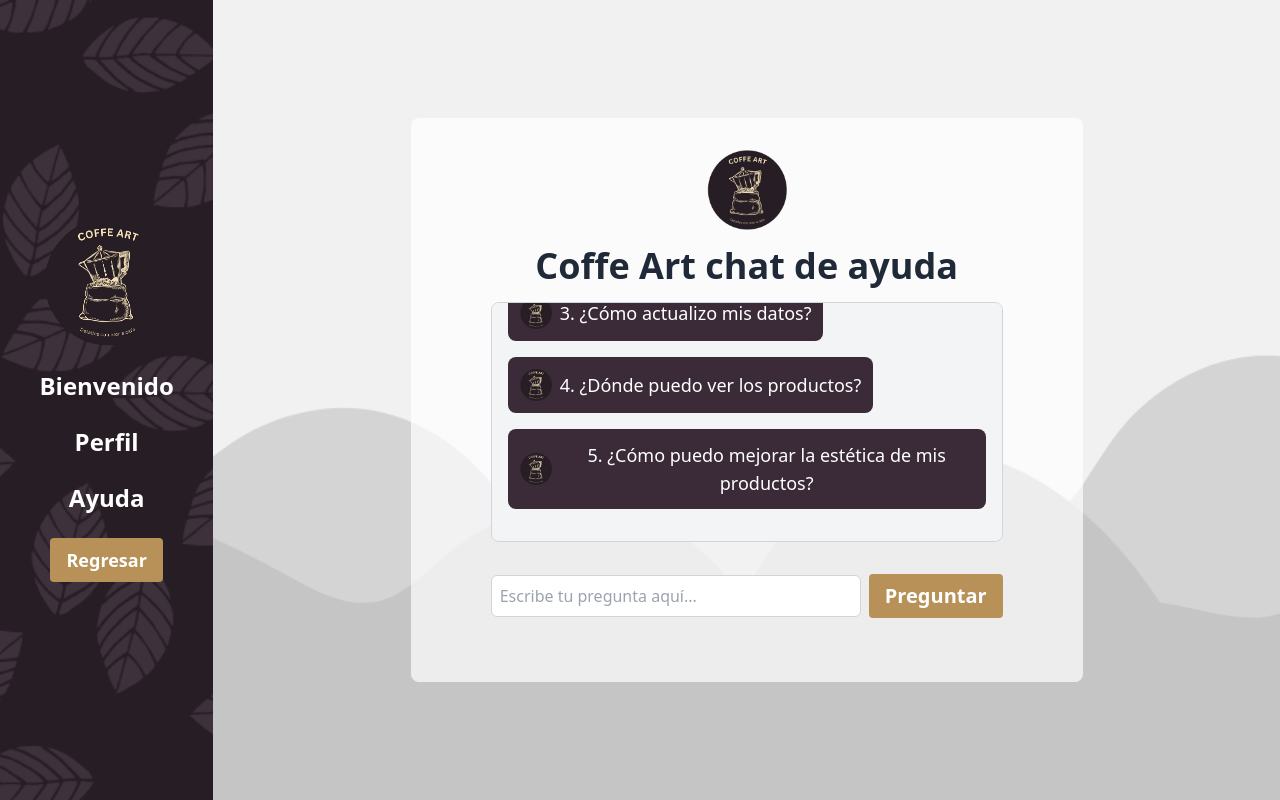
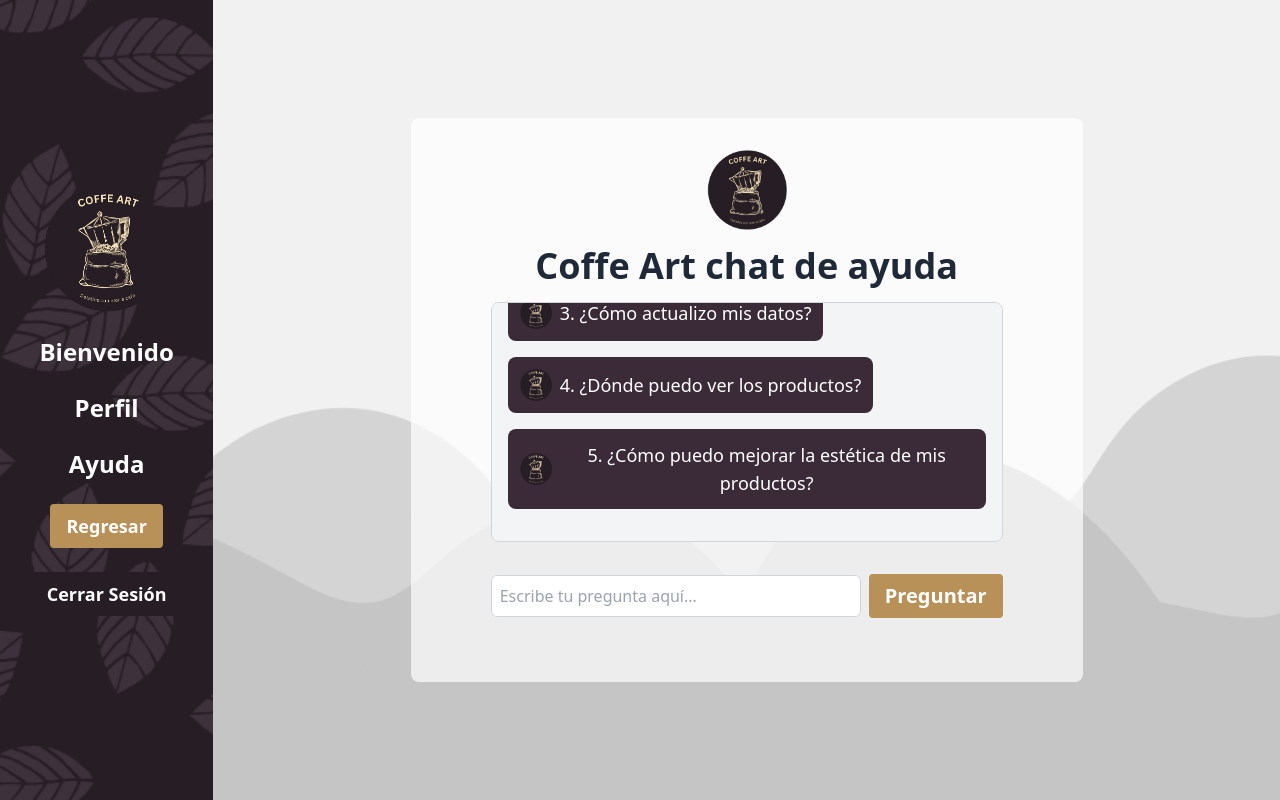
Before and after one commit to Coffe-Art/front-exp, a React (Vite) app: page /Help in a window 1280 px wide. Built offline with nearby package versions, Linux system fonts and the light colour scheme; sample sign-in values are in the browser's storage; what @mercadopago/sdk-react would draw is missing.

Commit message:
removiendo funciones cocas

```diff
--- a/src/components/Layouts/HomePage/SalesOverview.jsx
+++ b/src/components/Layouts/HomePage/SalesOverview.jsx
@@ -54,6 +54,15 @@ export const SalesOverview = ({ isAuthenticated, userType }) => {
     }
   };
 
+
+   // Función para cerrar la sesión y borrar el localStorage
+   const handleLogout = () => {
+    localStorage.clear(); // Limpia el localStorage
+    navigate('/'); // Redirige al login o página inicial
+    window.location.reload(); // Recarga la página
+  };
+
+
   return (
     <div className="flex flex-col md:flex-row min-h-screen bg-gray-200">
       {/* Panel de Navegación */}
@@ -95,6 +104,15 @@ export const SalesOverview = ({ isAuthenticated, userType }) => {
           >
             Regresar
           </button>
+          {/* Botón para cerrar sesión, visible solo si no es 'anonimo' */}
+          {userRole !== 'anonimo' && (
+            <button
+              className="bg-darkpurple text-white px-4 py-2 rounded hover:bg-lightpurple mt-4 text-lg font-bold"
+              onClick={handleLogout}
+            >
+              Cerrar Sesión
+            </button>
+          )}
         </nav>
       </div>
 
--- a/src/components/Layouts/MenuNavegation/Help.jsx
+++ b/src/components/Layouts/MenuNavegation/Help.jsx
@@ -109,6 +109,13 @@ export const Help = () => {
     chatEndRef.current?.scrollIntoView({ behavior: 'smooth' });
   }, [messages]);
 
+         // Función para cerrar la sesión y borrar el localStorage
+         const handleLogout = () => {
+          localStorage.clear(); // Limpia el localStorage
+          navigate('/'); // Redirige al login o página inicial
+          window.location.reload(); // Recarga la página
+        };
+
   return (
     <div className="flex flex-col md:flex-row min-h-screen bg-white">
       <div
@@ -132,7 +139,6 @@ export const Help = () => {
           {/* Rutas para el rol 'comprador' o 'anonimo' */}
           {(userRole === 'comprador' ) && (
             <>
-              <NavLink to="/ProductFav" className="text-xl md:text-2xl text-white hover:text-darkyellow font-bold">Favoritos</NavLink>
               <NavLink to="/Cart" className="text-xl md:text-2xl text-white hover:text-darkyellow font-bold">Carrito</NavLink>
             </>
 
@@ -162,6 +168,17 @@ export const Help = () => {
           >
             Regresar
           </button>
+
+
+  {/* Botón para cerrar sesión, visible solo si no es 'anonimo' */}
+  {userRole !== 'anonimo' && (
+    <button
+      className="bg-darkpurple text-white px-4 py-2 rounded hover:bg-lightpurple mt-4 text-lg font-bold"
+      onClick={handleLogout}
+    >
+      Cerrar Sesión
+    </button>
+  )}
         </nav>
         </div>
       </div>
--- a/src/components/Layouts/MenuNavegation/Menu.jsx
+++ b/src/components/Layouts/MenuNavegation/Menu.jsx
@@ -27,6 +27,8 @@ export const Menu = () => {
   };
 
 
+
+
   return (
     <div className="flex flex-col md:flex-row min-h-screen bg-white">
       <div className="md:w-1/5 lg:w-1/6 bg-cover bg-center p-4 text-white flex flex-col items-center justify-center" style={{ backgroundImage: `url(${BackgroundImage})`, backgroundSize: 'cover', backgroundPosition: 'center', margin: '0' }}>
@@ -46,7 +48,6 @@ export const Menu = () => {
           {/* Rutas para el rol 'comprador' o 'anonimo' */}
           {(userRole === 'comprador') && (
             <>
-              <NavLink to="/ProductFav" className="text-xl md:text-2xl text-white hover:text-darkyellow font-bold">Favoritos</NavLink>
               <NavLink to="/Cart" className="text-xl md:text-2xl text-white hover:text-darkyellow font-bold">Carrito</NavLink>
             </>
           )}
--- a/src/components/Layouts/MenuNavegation/ProductDetail.jsx
+++ b/src/components/Layouts/MenuNavegation/ProductDetail.jsx
@@ -35,6 +35,14 @@ export const ProductDetail = () => {
   const handleImageChange = (index) => {
     setSelectedImageIndex(index);
   };
+
+   // Función para cerrar la sesión y borrar el localStorage
+   const handleLogout = () => {
+    localStorage.clear(); // Limpia el localStorage
+    navigate('/'); // Redirige al login o página inicial
+    window.location.reload(); // Recarga la página
+  };
+
 
   return (
     <div className="flex flex-col min-h-screen bg-gray-200 p-4">
--- a/src/components/Layouts/MenuNavegation/ProductFav.jsx
+++ b/src/components/Layouts/MenuNavegation/ProductFav.jsx
@@ -48,6 +48,14 @@ export const ProductFav = ({ isAuthenticated, userType }) => {
     setPopularProducts(updatedPopular);
   };
 
+   // Función para cerrar la sesión y borrar el localStorage
+   const handleLogout = () => {
+    localStorage.clear(); // Limpia el localStorage
+    navigate('/'); // Redirige al login o página inicial
+    window.location.reload(); // Recarga la página
+  };
+
+
   return (
     <div className="flex flex-col md:flex-row min-h-screen bg-gray-200">
       {/* Panel de Navegación */}
@@ -89,6 +97,15 @@ export const ProductFav = ({ isAuthenticated, userType }) => {
           >
             Regresar
           </button>
+           {/* Botón para cerrar sesión, visible solo si no es 'anonimo' */}
+           {userRole !== 'anonimo' && (
+            <button
+              className="bg-darkpurple text-white px-4 py-2 rounded hover:bg-lightpurple mt-4 text-lg font-bold"
+              onClick={handleLogout}
+            >
+              Cerrar Sesión
+            </button>
+          )}
         </nav>
       </div>
 
--- a/src/components/Layouts/Profiles/ProfileComprador.jsx
+++ b/src/components/Layouts/Profiles/ProfileComprador.jsx
@@ -24,6 +24,13 @@ export const ProfileComprador = () => {
     navigate('/#');
   };
 
+         // Función para cerrar la sesión y borrar el localStorage
+         const handleLogout = () => {
+          localStorage.clear(); // Limpia el localStorage
+          navigate('/'); // Redirige al login o página inicial
+          window.location.reload(); // Recarga la página
+        };
+
   return (
     <div className="flex flex-col md:flex-row min-h-screen bg-white">
       <div className="md:w-1/5 lg:w-1/6 bg-cover bg-center p-4 text-white flex flex-col items-center justify-center" style={{ backgroundImage: `url(${BackgroundImage})`, backgroundSize: 'cover', backgroundPosition: 'center' }}>
@@ -38,7 +45,6 @@ export const ProfileComprador = () => {
 
           {userRole === 'comprador' && (
             <>
-              <NavLink to="/ProductFav" className="text-xl md:text-2xl text-white hover:text-darkyellow font-bold">Favoritos</NavLink>
               <NavLink to="/Cart" className="text-xl md:text-2xl text-white hover:text-darkyellow font-bold">Carrito</NavLink>
             </>
           )}
@@ -58,6 +64,13 @@ export const ProfileComprador = () => {
           >
             Regresar
           </button>
+          <button
+      className="bg-darkpurple text-white px-4 py-2 rounded hover:bg-lightpurple mt-4 text-lg font-bold"
+      onClick={handleLogout}
+    >
+      Cerrar Sesión
+    </button>
+
         </nav>
       </div>
       <div className="flex flex-col justify-center items-center md:w-4/5 lg:w-5/6">
--- a/src/components/Layouts/Profiles/ProfileForAdmin.jsx
+++ b/src/components/Layouts/Profiles/ProfileForAdmin.jsx
@@ -24,6 +24,13 @@ export const ProfileForAdmin = () => {
   const handleLoginClick = () => {
     navigate('/#');
   };
+
+    // Función para cerrar la sesión y borrar el localStorage
+    const handleLogout = () => {
+      localStorage.clear(); // Limpia el localStorage
+      navigate('/'); // Redirige al login o página inicial
+      window.location.reload(); // Recarga la página
+    };
 
   return (
     <div className="flex flex-col md:flex-row min-h-screen bg-white">
@@ -64,6 +71,12 @@ export const ProfileForAdmin = () => {
           >
             Regresar
           </button>
+          <button
+      className="bg-darkpurple text-white px-4 py-2 rounded hover:bg-lightpurple mt-4 text-lg font-bold"
+      onClick={handleLogout}
+    >
+      Cerrar Sesión
+    </button>
         </nav>
       </div>
       <div className="flex flex-col justify-center items-center md:w-4/5 lg:w-5/6">
--- a/src/components/SignIn.jsx
+++ b/src/components/SignIn.jsx
@@ -153,7 +153,6 @@ export const SignIn = () => {
                             aria-required="true"
                         >
                             <option value="administrador">Administrador</option>
-                            <option value="empleado">Empleado</option>
                             <option value="comprador">Comprador</option>
                         </select>
                         {errors.tipoUsuario && <p className="text-red-500 text-xs italic">{errors.tipoUsuario}</p>}
```
